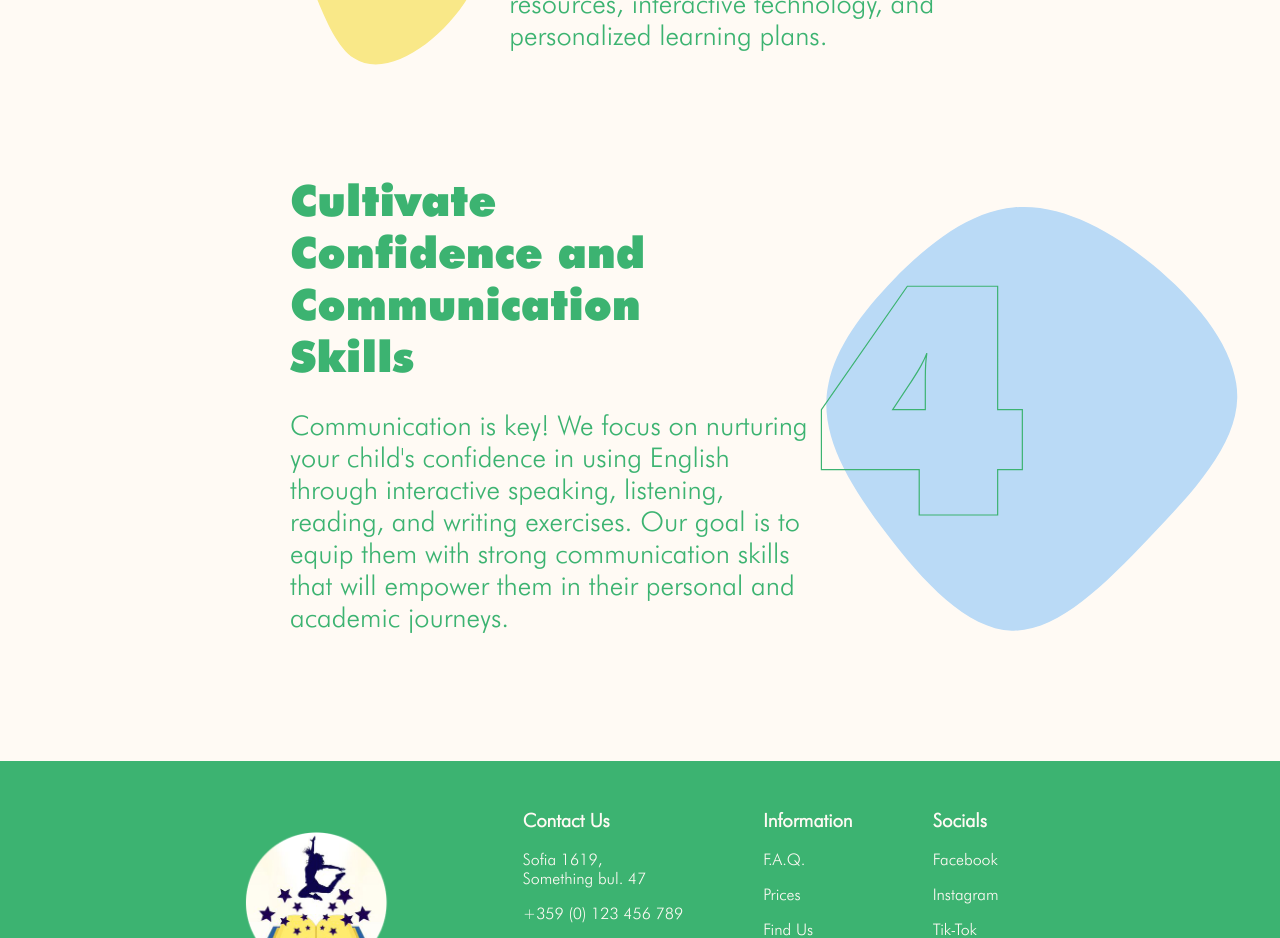
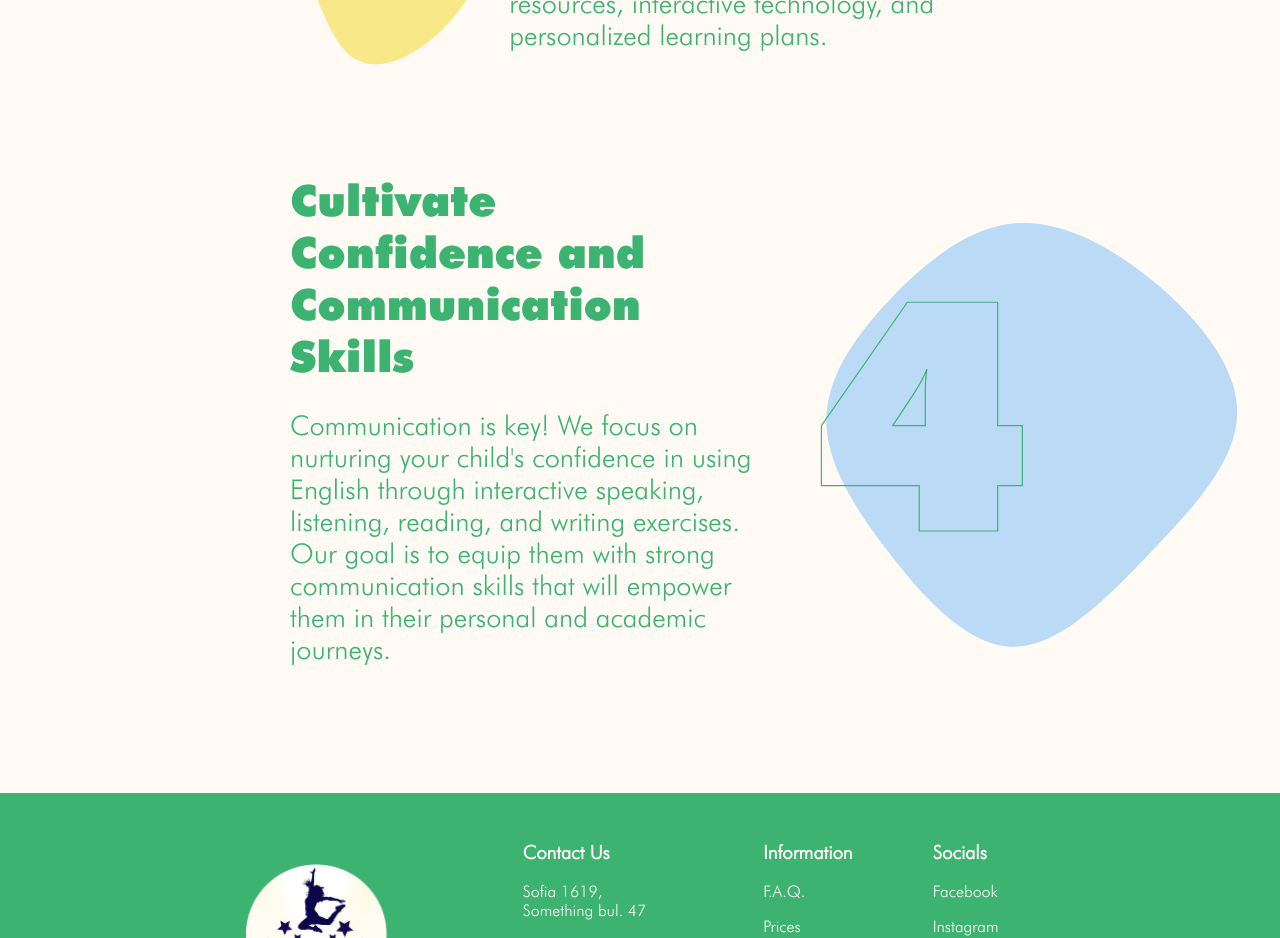
Before and after one commit to bbogomilov1/enlighten, a React (Create React App) app: page / in a window 1280 px wide. Shown: the part 2920-3858 px from the top of the page. Built offline with nearby package versions, Linux system fonts and the light colour scheme.

Commit message:
added bigger font on home page

```diff
--- a/src/components/home/HomeAboutUs.module.css
+++ b/src/components/home/HomeAboutUs.module.css
@@ -109,6 +109,7 @@
   flex-direction: column;
   width: 100%;
   padding-left: 40px;
+  padding-right: 40px;
 }
 
 .reasonFour h2 {
```
